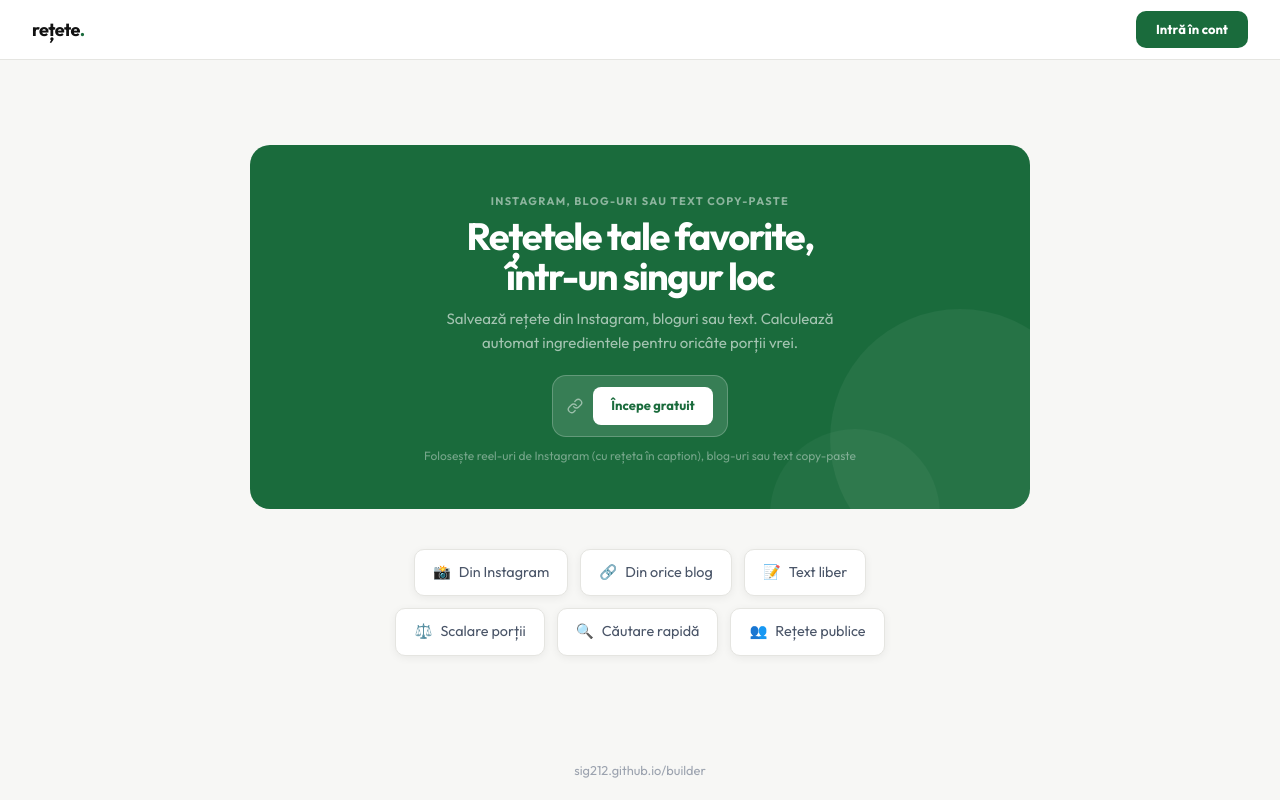
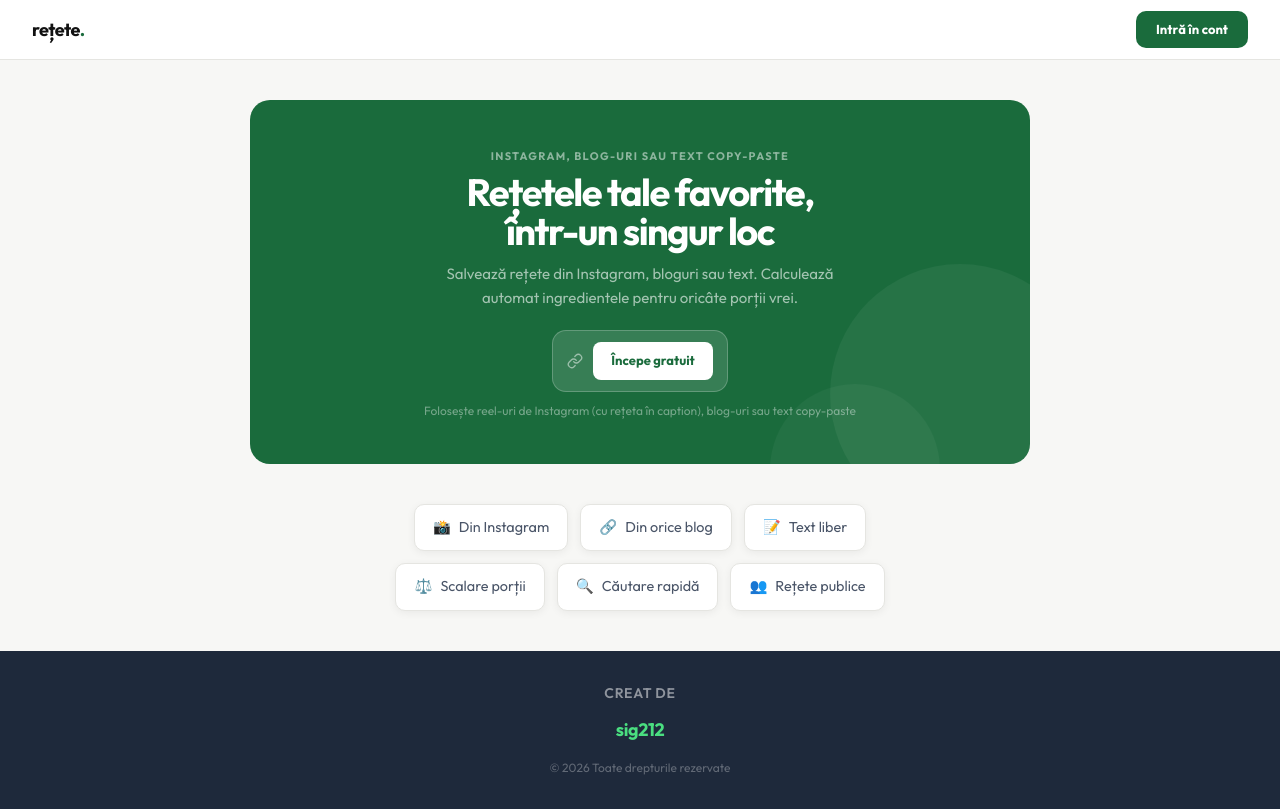
Before and after one commit to SIG212/retete, a Next.js app in the folder recipes-app/: page / in a window 1280 px wide. Built offline with nearby package versions, Linux system fonts and the light colour scheme; no server answers.

Commit message:
Add shared Footer component across all pages

```diff
--- a/recipes-app/app/add/page.tsx
+++ b/recipes-app/app/add/page.tsx
@@ -1,6 +1,7 @@
 'use client'
 import { useState } from 'react'
 import { useRouter } from 'next/navigation'
+import Footer from '@/app/components/Footer'
 
 type Ingredient = { id: string; name: string; amount: number; unit?: string }
 type Step = { id: string; title: string; content: string; timerSeconds?: number }
@@ -321,6 +322,8 @@ export default function AddRecipePage() {
           </div>
         )}
       </main>
+
+      <Footer />
     </div>
   )
 }
--- /dev/null
+++ b/recipes-app/app/components/Footer.tsx
@@ -0,0 +1,53 @@
+export default function Footer() {
+  return (
+    <footer style={{
+      background: '#1E293B',
+      padding: '32px 20px',
+      textAlign: 'center',
+      marginTop: 'auto'
+    }}>
+      <div style={{
+        maxWidth: '780px',
+        margin: '0 auto',
+        display: 'flex',
+        flexDirection: 'column',
+        alignItems: 'center',
+        gap: '12px'
+      }}>
+        <div style={{
+          fontSize: '14px',
+          fontWeight: 600,
+          color: 'rgba(255,255,255,0.5)',
+          letterSpacing: '0.05em',
+          textTransform: 'uppercase'
+        }}>
+          Creat de
+        </div>
+        <a
+          href="https://sig212.github.io/builder/"
+          target="_blank"
+          rel="noopener noreferrer"
+          style={{
+            fontSize: '18px',
+            fontWeight: 800,
+            color: '#4ADE80',
+            textDecoration: 'none',
+            letterSpacing: '-0.02em',
+            transition: 'opacity 0.15s'
+          }}
+          onMouseEnter={e => { e.currentTarget.style.opacity = '0.8' }}
+          onMouseLeave={e => { e.currentTarget.style.opacity = '1' }}
+        >
+          sig212
+        </a>
+        <div style={{
+          fontSize: '12px',
+          color: 'rgba(255,255,255,0.3)',
+          marginTop: '4px'
+        }}>
+          © {new Date().getFullYear()} Toate drepturile rezervate
+        </div>
+      </div>
+    </footer>
+  )
+}
--- a/recipes-app/app/dashboard/DashboardClient.tsx
+++ b/recipes-app/app/dashboard/DashboardClient.tsx
@@ -2,6 +2,7 @@
 import { useState, useMemo } from 'react'
 import { createClient } from '@/lib/supabase'
 import { useRouter } from 'next/navigation'
+import Footer from '@/app/components/Footer'
 
 type Recipe = {
   id: string
@@ -589,6 +590,8 @@ export default function DashboardClient({ recipes: initialRecipes }: { recipes:
         )}
       </main>
 
+      <Footer />
+
       <style jsx global>{`
         @keyframes fadeUp {
           from { opacity: 0; transform: translateY(8px); }
--- a/recipes-app/app/login/page.tsx
+++ b/recipes-app/app/login/page.tsx
@@ -1,5 +1,6 @@
 'use client'
 import { createClient } from '@/lib/supabase'
+import Footer from '@/app/components/Footer'
 
 export default function LoginPage() {
   const supabase = createClient()
@@ -71,12 +72,7 @@ export default function LoginPage() {
         </div>
       </main>
 
-      {/* FOOTER */}
-      <footer style={{ padding: '20px', textAlign: 'center', fontSize: '0.8rem' }}>
-        <a href="https://sig212.github.io/builder" target="_blank" rel="noopener noreferrer" style={{ color: '#9ca3af', textDecoration: 'none' }}>
-          sig212.github.io/builder
-        </a>
-      </footer>
+      <Footer />
     </div>
   )
 }
--- a/recipes-app/app/page.tsx
+++ b/recipes-app/app/page.tsx
@@ -1,5 +1,6 @@
 import { createServerSupabaseClient } from '@/lib/supabase-server'
 import { redirect } from 'next/navigation'
+import Footer from '@/app/components/Footer'
 
 export default async function HomePage() {
   const supabase = await createServerSupabaseClient()
@@ -101,12 +102,7 @@ export default async function HomePage() {
         </div>
       </main>
 
-      {/* FOOTER */}
-      <footer style={{ padding: '20px', textAlign: 'center', fontSize: '0.8rem' }}>
-        <a href="https://sig212.github.io/builder" target="_blank" rel="noopener noreferrer" style={{ color: '#9ca3af', textDecoration: 'none' }}>
-          sig212.github.io/builder
-        </a>
-      </footer>
+      <Footer />
     </div>
   )
 }
--- a/recipes-app/app/recipe/[id]/RecipeDetail.tsx
+++ b/recipes-app/app/recipe/[id]/RecipeDetail.tsx
@@ -2,6 +2,7 @@
 import { useState } from 'react'
 import { useRouter } from 'next/navigation'
 import { createClient } from '@/lib/supabase'
+import Footer from '@/app/components/Footer'
 
 type Ingredient = { id: string; name: string; amount: number; unit?: string }
 type Step = { id: string; title: string; content: string; timerSeconds?: number }
@@ -219,6 +220,8 @@ export default function RecipeDetail({ recipe, community, userId }: { recipe: Re
           </div>
         )}
       </main>
+
+      <Footer />
     </div>
   )
 }
```
